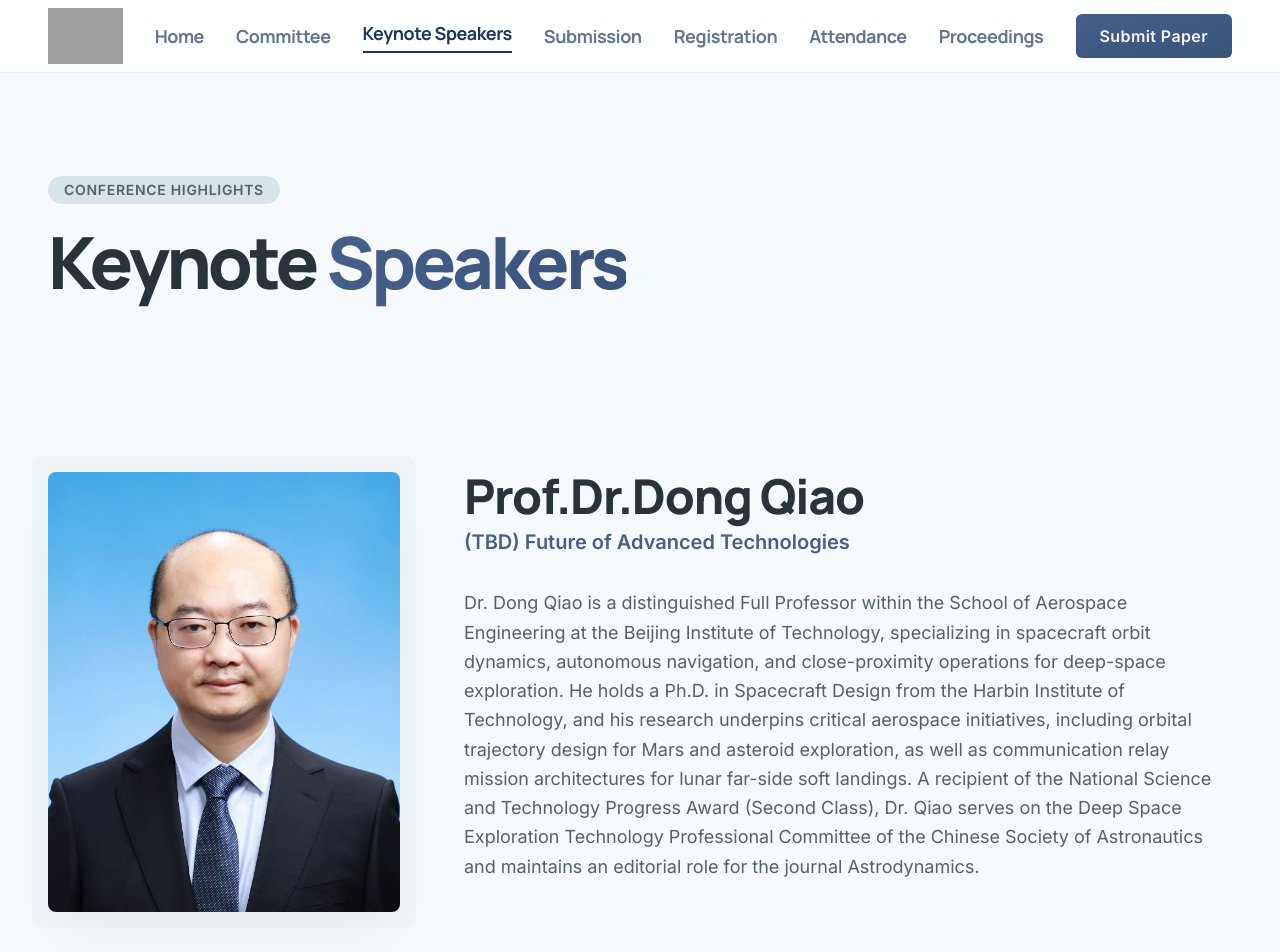
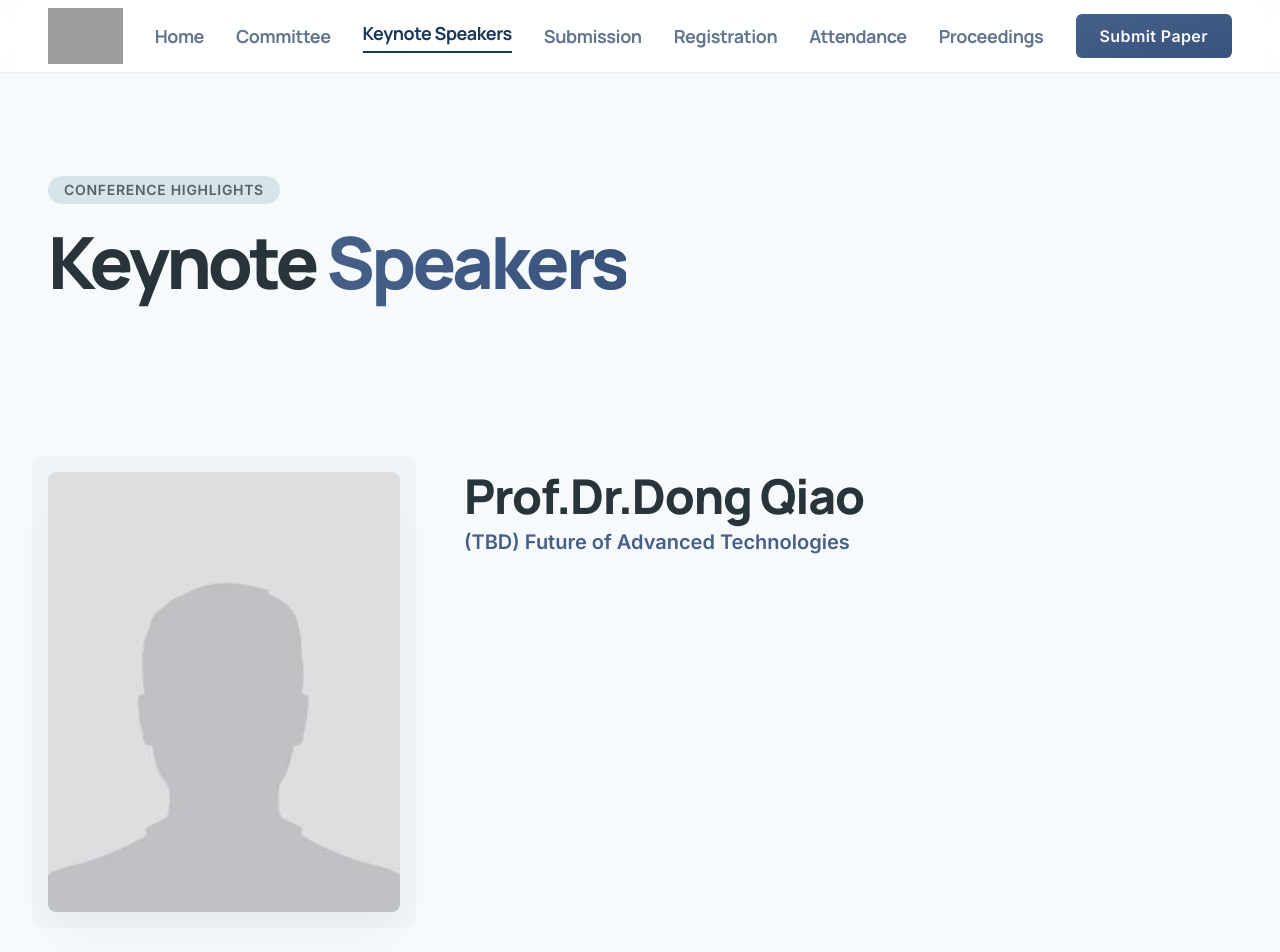
Before and after one commit to ascomlab/apase-web, a Next.js app: page /keynote-speakers in a window 1280 px wide. Shown: the top 952 px of the page. Built offline with nearby package versions, Linux system fonts and the light colour scheme; grey boxes are pictures that could not be loaded.

Commit message:
Update speakers.ts

```diff
--- a/app/keynote-speakers/speakers.ts
+++ b/app/keynote-speakers/speakers.ts
@@ -16,13 +16,14 @@ export const speakers: Speaker[] = [
     name: "Prof.Dr.Dong Qiao",
     title: "Senior Research Director",
     subtitle: "(TBD) Future of Advanced Technologies",
-    image: "/images/keynote-speakers/ProfDongQiao.jpg",
+    image: "/images/keynote-speakers/profile-placeholder.jpg",
     imageAlt: "Professional portrait of a speaker",
     quote:
       "xLorem ipsum dolor sit amet, consectetur adipiscing elit. Sed do eiusmod tempor incididunt ut labore et dolore magna aliqua.",
     bio: [
+      /*
       "Dr. Dong Qiao is a distinguished Full Professor within the School of Aerospace Engineering at the Beijing Institute of Technology, specializing in spacecraft orbit dynamics, autonomous navigation, and close-proximity operations for deep-space exploration. He holds a Ph.D. in Spacecraft Design from the Harbin Institute of Technology, and his research underpins critical aerospace initiatives, including orbital trajectory design for Mars and asteroid exploration, as well as communication relay mission architectures for lunar far-side soft landings. A recipient of the National Science and Technology Progress Award (Second Class), Dr. Qiao serves on the Deep Space Exploration Technology Professional Committee of the Chinese Society of Astronautics and maintains an editorial role for the journal Astrodynamics.",
-
+      */
     ],
     abstract:
       "Lorem ipsum dolor sit amet, consectetur adipiscing elit, sed do eiusmod tempor incididunt ut labore et dolore magna aliqua. Ut enim ad minim veniam, quis nostrud exercitation ullamco laboris nisi ut aliquip ex ea commodo consequat.",
```
